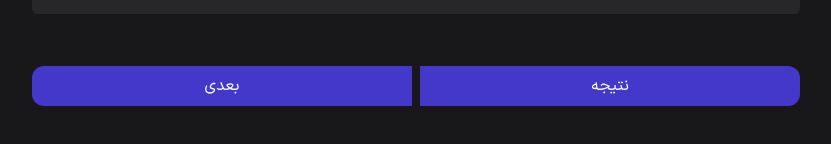
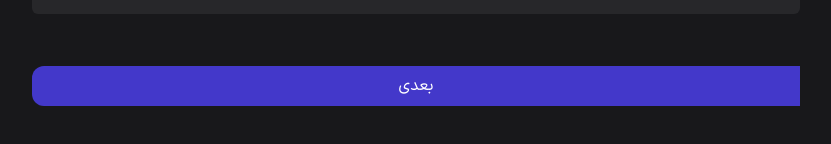
Before and after one commit to Shrvin-git/Quiz-App, a plain HTML site: page index.html in a window 1280 px wide. Shown: the part 478-622 px from the top of the page, without its empty margins (224-1055 px from the left). Drawn offline with Linux system fonts and the light colour scheme.

Commit message:
Update index.html

```diff
--- a/index.html
+++ b/index.html
@@ -33,7 +33,7 @@
         </article>
       </div>
       <div class="buttons">
-        <button class="result-button">نتیجه</button>
+        <button class="result-button hidden">نتیجه</button>
         <button class="next">بعدی</button>
       </div>
     </section>
```
